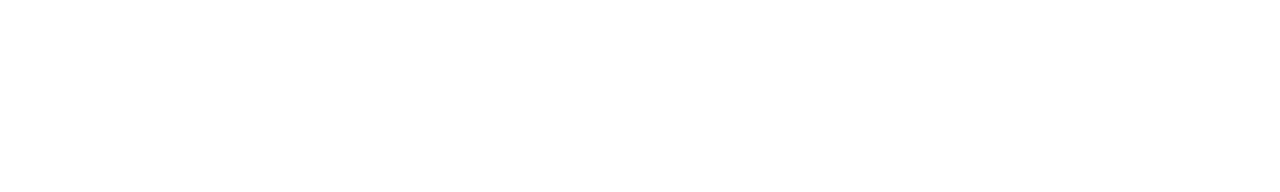
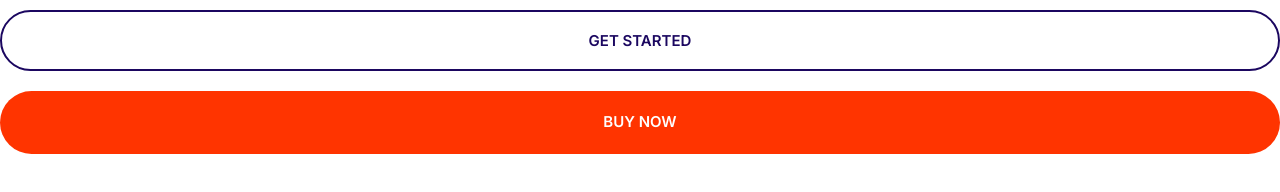
Before and after one commit to PramodTeng/Responsive-website, a plain HTML site: page index.html in a window 1280 px wide. Drawn offline with Linux system fonts and the light colour scheme.

Commit message:
Build and Buttons Component

```diff
--- a/CSS/styles.css
+++ b/CSS/styles.css
@@ -7,6 +7,9 @@
 
 }
 
+*, *::before, *::after {
+    box-sizing: border-box;
+}
 /* Typography */
 
 html {
@@ -167,3 +170,60 @@ display: inline-flex;
 justify-content: center;
 align-items: center;
 }
+
+/* buttons */
+.btn {
+    border-radius: 40px;
+    border: 0;
+    cursor: pointer;
+    font-size: 1.8rem;
+    font-weight: 600;
+    padding: 2rem 3rem;
+    text-transform: uppercase;
+    white-space: nowrap;
+    text-align: center;
+    margin: 1rem 0;
+}
+.btn--primary:hover {
+    background: #3a8ffd;
+}
+.btn--primary {
+    background: var(--color-primary);
+    color: #fff;
+}
+.btn--secondary:hover {
+    background: #00c8eb;
+}
+.btn--secondary {
+    background: var(--color-secondary);
+    color: #fff;
+}
+.btn--accent {
+    background: var(--color-accent);
+    color: #fff;
+}
+.btn--accent:hover {
+    background: #ec3000;
+}
+
+.btn--outline {
+    background: #fff;
+    color: var(--color-headings);
+    border: 2px solid var(--color-headings);
+}
+.btn--outline:hover {
+    background: var(--color-headings);
+    color: #fff;
+}
+
+
+.btn--block {
+    width: 100%;
+    display: inline-block;
+}
+
+@media screen and (min-width: 1024px) {
+    .btn {
+        font-size: 1.5rem;
+    }
+}
--- a/index.html
+++ b/index.html
@@ -14,6 +14,9 @@
     <link rel="stylesheet" href="css/styles.css" />
   </head>
   <body>
-
+    <button type="button" class="btn btn--outline btn--block">
+      Get Started
+    </button>
+    <a href="" class="btn btn--accent btn--block">Buy Now</a>
   </body>
 </html>
```
